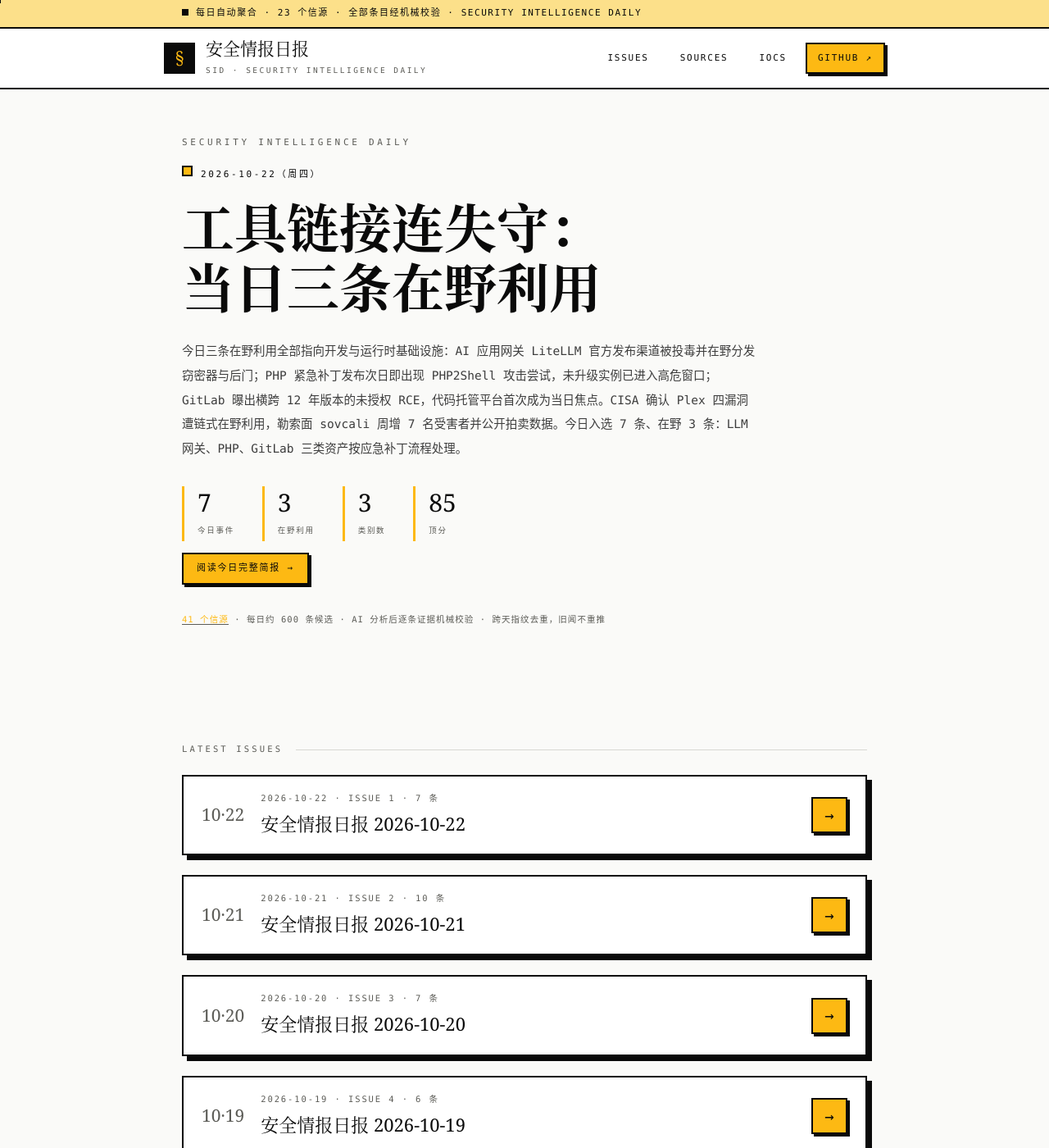
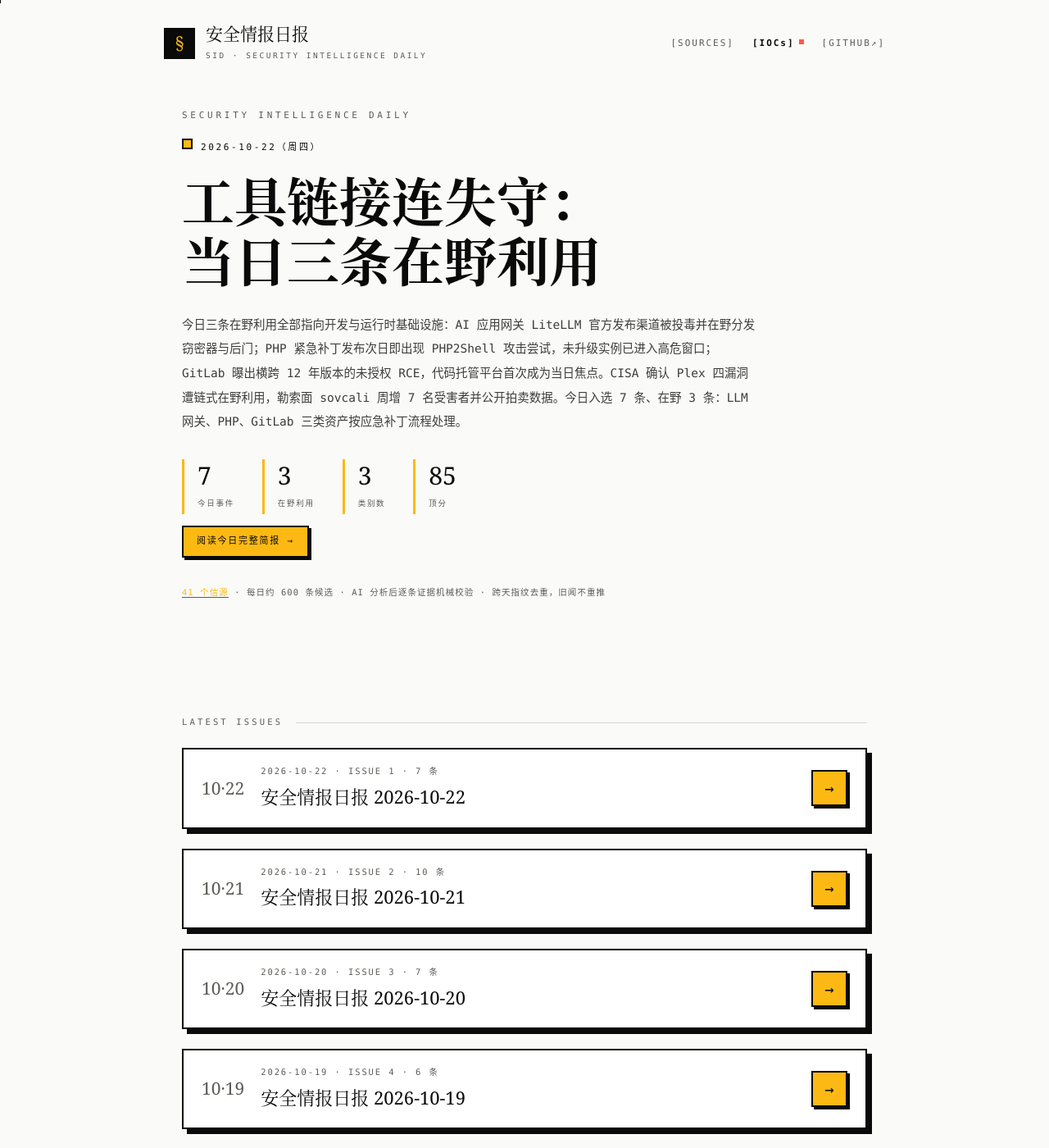
Before and after one commit to DawnXii/security-intelligence-daily, a Jekyll site: the page built from site/index.html, in a window 1280 px wide and 1400 px high. Shown: the whole window at 82% size. Built offline with Jekyll 4.4.1, drawn with Linux system fonts in a browser that asks for light colours.

Commit message:
SID daily report 2026-10-22

```diff
--- a/site/_layouts/default.html
+++ b/site/_layouts/default.html
@@ -41,19 +41,19 @@ h3,.sum,.cell p{overflow-wrap:anywhere}
 .ticker .dot{display:inline-block;width:8px;height:8px;background:var(--ink);margin-right:9px;animation:blink 1.2s steps(2,start) infinite}
 
 /* ── header ── */
-header.site{background:var(--paper);border-bottom:2px solid var(--ink);position:sticky;top:0;z-index:50}
-.hd{display:flex;align-items:center;justify-content:space-between;gap:16px;padding:13px 0}
+header.site{background:transparent;border-bottom:none;position:static}
+.hd{display:flex;align-items:center;justify-content:space-between;gap:16px;padding:30px 0 0}
 .brand{display:flex;align-items:center;gap:13px}
 .brand .mark{width:38px;height:38px;background:var(--ink);color:var(--amber);display:grid;place-items:center;font-family:var(--f-serif);font-size:21px;transition:transform .15s ease}
 .brand:hover .mark{transform:rotate(-6deg)}
 .brand .name{font-family:var(--f-serif);font-size:21px;line-height:1.1}
 .brand small{display:block;font-size:9.5px;letter-spacing:.26em;color:var(--gray);text-transform:uppercase;margin-top:3px}
-nav ul{display:flex;gap:8px;list-style:none;margin:0;padding:0}
-nav a{display:inline-block;font-size:11px;letter-spacing:.16em;text-transform:uppercase;padding:8px 13px;border:2px solid transparent;transition:all .1s ease}
-nav a:hover{border-color:var(--ink);box-shadow:3px 3px 0 var(--ink);transform:translate(-1px,-1px)}
-nav a.cta{background:var(--amber);border:2px solid var(--ink);box-shadow:3px 3px 0 var(--ink)}
-nav a.cta:hover{transform:translate(-2px,-2px);box-shadow:5px 5px 0 var(--ink)}
-
+.inlinenav{display:flex;gap:22px;align-items:center}
+.inlinenav a{font-family:var(--f-mono);font-size:11px;letter-spacing:.18em;color:var(--gray);text-decoration:none;transition:color .12s ease;position:relative}
+.inlinenav a:hover{color:var(--ink)}
+.inlinenav a.on{color:var(--ink);font-weight:700;background:var(--amber);padding:1px 6px;margin:-1px -6px}
+.inlinenav a[href*="iocs"]{color:var(--ink);font-weight:700}
+.livedot{display:inline-block;width:6px;height:6px;background:var(--red);margin-left:5px;vertical-align:2px;animation:blink 1.2s steps(2,start) infinite}
 /* ── hero ── */
 .hero{padding:56px 0 22px;text-align:left}
 .kicker{font-size:11px;letter-spacing:.34em;text-transform:uppercase;color:var(--gray);margin:0}
@@ -73,7 +73,7 @@ nav a.cta:hover{transform:translate(-2px,-2px);box-shadow:5px 5px 0 var(--ink)}
 .srcchip i{font-style:normal;font-size:9px;letter-spacing:.1em;text-transform:uppercase;color:var(--paper);background:var(--ink);padding:1px 5px}
 
 /* ── section label ── */
-.section-label{display:flex;align-items:center;gap:16px;margin:56px 0 22px;font-size:10.5px;letter-spacing:.3em;text-transform:uppercase;color:var(--gray);scroll-margin-top:86px}
+.section-label{display:flex;align-items:center;gap:16px;margin:56px 0 22px;font-size:10.5px;letter-spacing:.3em;text-transform:uppercase;color:var(--gray);scroll-margin-top:24px}
 .section-label::after{content:"";flex:1;border-top:1px solid var(--hairline)}
 .section-label .n{font-family:var(--f-serif);letter-spacing:0;text-transform:none;font-size:13px;color:var(--ink);background:var(--amber);border:2px solid var(--ink);padding:0 8px;line-height:1.5}
 
@@ -154,7 +154,7 @@ a.stat:hover b{color:var(--amber)}
 .post-wrap>.wrap{max-width:none;margin:0;padding:0}
 
 /* ── toc (sticky sidebar) ── */
-.toc{position:sticky;top:74px;background:var(--paper);border:2px solid var(--ink);box-shadow:6px 6px 0 var(--ink);margin:34px 0 10px;max-height:calc(100vh - 96px);display:flex;flex-direction:column}
+.toc{position:sticky;top:20px;background:var(--paper);border:2px solid var(--ink);box-shadow:6px 6px 0 var(--ink);margin:34px 0 10px;max-height:calc(100vh - 96px);display:flex;flex-direction:column}
 .toc h2{display:flex;align-items:baseline;gap:8px;font-size:11px;letter-spacing:.26em;text-transform:uppercase;margin:0;padding:11px 16px;border-bottom:2px solid var(--ink);font-family:var(--f-mono);font-weight:700}
 .toc h2 span{font-size:9px;color:var(--gray);letter-spacing:.18em}
 .toc .legend{margin:0;padding:9px 16px;border-bottom:1px solid var(--hairline);font-size:10px;color:var(--gray);line-height:1.9;background:var(--bg)}
@@ -193,7 +193,7 @@ a.stat:hover b{color:var(--amber)}
 .post-hero h1{font-size:clamp(32px,5vw,50px);line-height:1.15;margin:12px 0 20px}
 
 /* ── intel card ── */
-.intel{background:var(--paper);border:2px solid var(--ink);box-shadow:6px 6px 0 var(--ink);margin:0 0 26px;scroll-margin-top:86px;transition:transform .12s ease,box-shadow .12s ease}
+.intel{background:var(--paper);border:2px solid var(--ink);box-shadow:6px 6px 0 var(--ink);margin:0 0 26px;scroll-margin-top:24px;transition:transform .12s ease,box-shadow .12s ease}
 .intel:hover{transform:translate(-2px,-2px);box-shadow:8px 8px 0 var(--ink)}
 .intel:target{animation:flash .9s ease 1}
 @keyframes flash{0%{box-shadow:8px 8px 0 var(--amber)}100%{box-shadow:6px 6px 0 var(--ink)}}
@@ -248,7 +248,6 @@ footer.site{margin-top:80px;border-top:2px solid var(--ink);background:var(--pap
   .toc a{flex-wrap:wrap;gap:4px 9px}
   .toc .meta{margin-left:23px}
   .hd{flex-direction:column;align-items:flex-start;gap:10px}
-  header.site{position:static}
   .stats{flex-wrap:wrap}
   .stat{flex:1 1 45%;border-bottom:2px solid var(--ink)}
   .stat:nth-child(2n){border-right:0}
@@ -263,7 +262,7 @@ footer.site{margin-top:80px;border-top:2px solid var(--ink);background:var(--pap
 
 <div class="progress" id="progress" aria-hidden="true"></div>
 
-<div class="ticker"><div class="wrap"><span class="dot"></span>每日自动聚合 · 23 个信源 · 全部条目经机械校验 · SECURITY INTELLIGENCE DAILY</div></div>
+</div>
 
 <header class="site">
   <div class="wrap hd">
@@ -274,13 +273,10 @@ footer.site{margin-top:80px;border-top:2px solid var(--ink);background:var(--pap
         <small>SID · Security Intelligence Daily</small>
       </span>
     </a>
-    <nav>
-      <ul>
-        <li><a href="{{ '/' | relative_url }}">Issues</a></li>
-        <li><a href="{{ '/sources/' | relative_url }}">Sources</a></li>
-        <li><a href="{{ '/iocs/' | relative_url }}">IoCs</a></li>
-        <li><a class="cta" href="https://github.com/DawnXii/security-intelligence-daily" target="_blank" rel="noopener">GitHub ↗</a></li>
-      </ul>
+    <nav class="inlinenav">
+      <a {% if page.url contains '/sources' %}class="on"{% endif %} href="{{ '/sources/' | relative_url }}">[SOURCES]</a>
+      <a {% if page.url contains '/iocs' %}class="on"{% endif %} href="{{ '/iocs/' | relative_url }}">[IOCs]<span class="livedot"></span></a>
+      <a href="https://github.com/DawnXii/security-intelligence-daily" target="_blank" rel="noopener">[GITHUB↗]</a>
     </nav>
   </div>
 </header>
```
